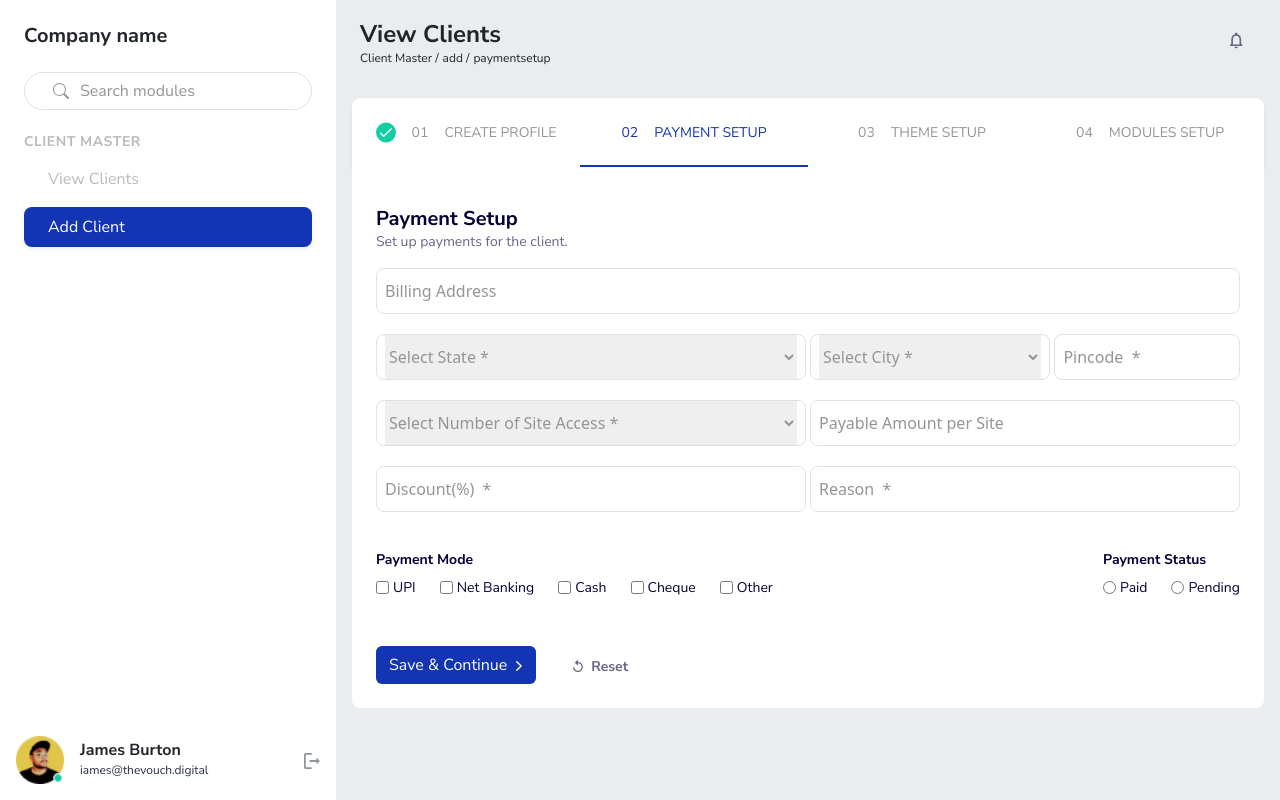
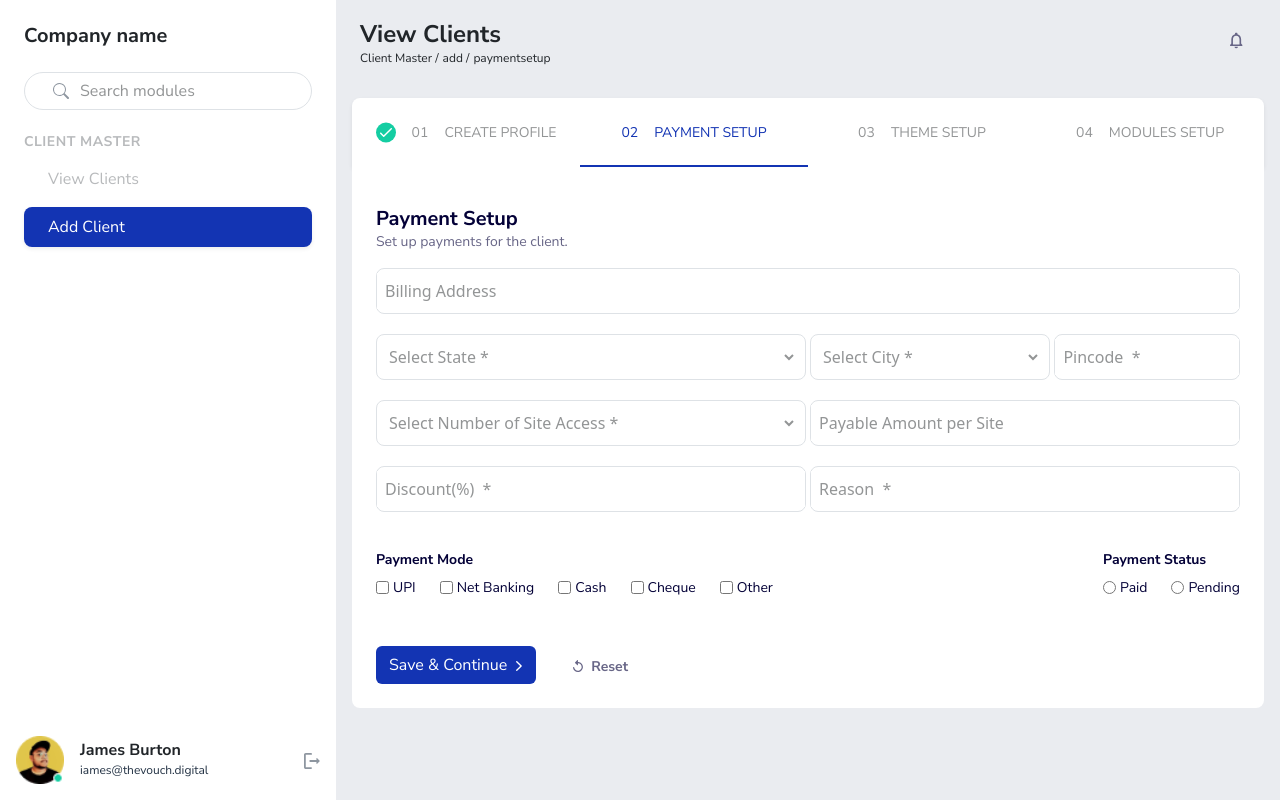
Before and after one commit to bhatshakran/vouch-adminpanel, a React (Vite) app: page /add/paymentsetup in a window 1280 px wide. Built offline with nearby package versions, Linux system fonts and the light colour scheme; sample sign-in values are in the browser's storage.

Commit message:
select issue fixed

```diff
--- a/src/components/SelectInput.jsx
+++ b/src/components/SelectInput.jsx
@@ -13,7 +13,7 @@ const SelectInput = ({
       }}
     >
       <select
-        className={`border-0 py-2 w-100 h-100 myinput myselect  h-100`}
+        className={`border-0 py-2 w-100 h-100 myinput myselect bg-white  h-100`}
         required={required}
       >
         <option className='placeholder nunito'>
```
